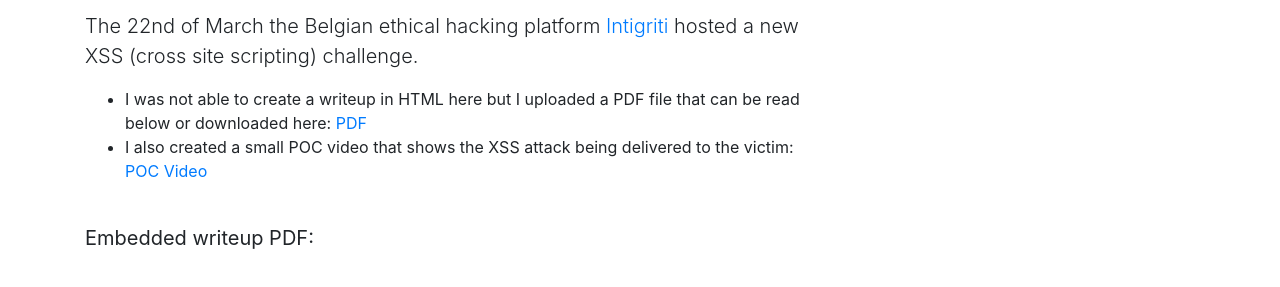
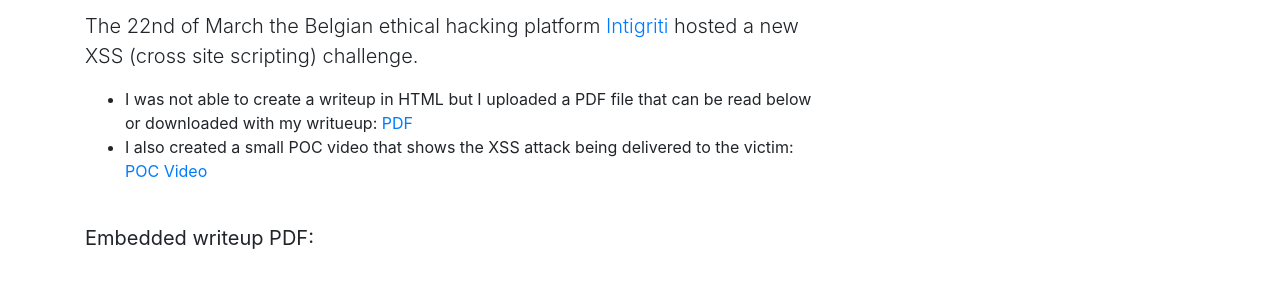
Before and after one commit to jorenverheyen/jorenverheyen.github.io, a plain HTML site: page intigriti-march-2021.html in a window 1280 px wide. Shown: the part 435-722 px from the top of the page. Drawn offline with nearby package versions, Linux system fonts and the light colour scheme.

Commit message:
Update intigriti-march-2021.html

```diff
--- a/intigriti-march-2021.html
+++ b/intigriti-march-2021.html
@@ -73,7 +73,7 @@
           </br>
 
           <ul>
-            <li>I was not able to create a writeup in HTML here but I uploaded a PDF file that can be read below or downloaded here: <a href="https://jorenverheyen.github.io/Intigriti-March-2021/inti-march-2021.pdf"> PDF</a></li>
+            <li>I was not able to create a writeup in HTML but I uploaded a PDF file that can be read below or downloaded with my writueup: <a href="https://jorenverheyen.github.io/Intigriti-March-2021/inti-march-2021.pdf"> PDF</a></li>
         <li>I also created a small POC video that shows the XSS attack being delivered to the victim: <a href="https://jorenverheyen.github.io/Intigriti-March-2021/inti-march-2021.mov"> POC Video</a></li>
           </ul>
         </p>
```
